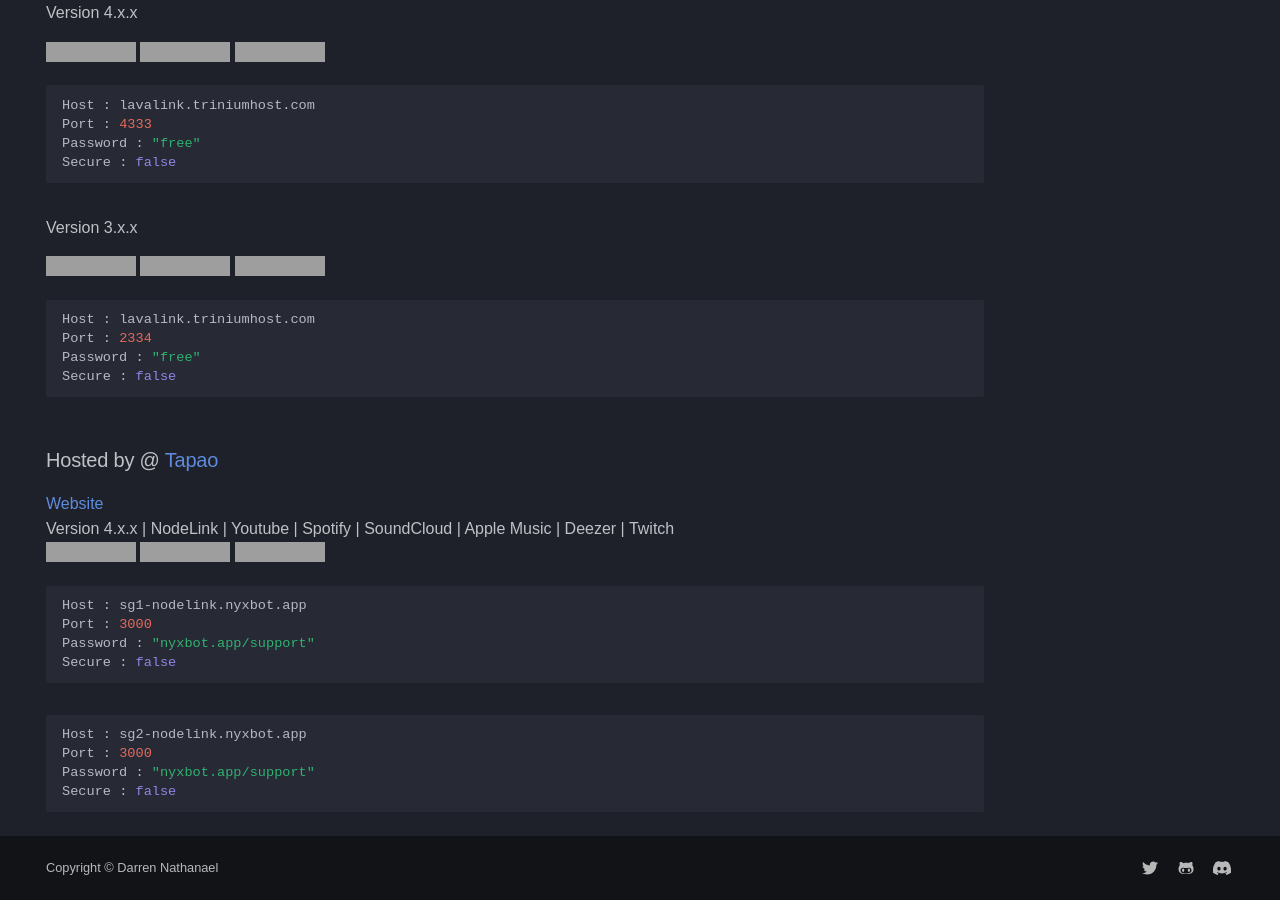
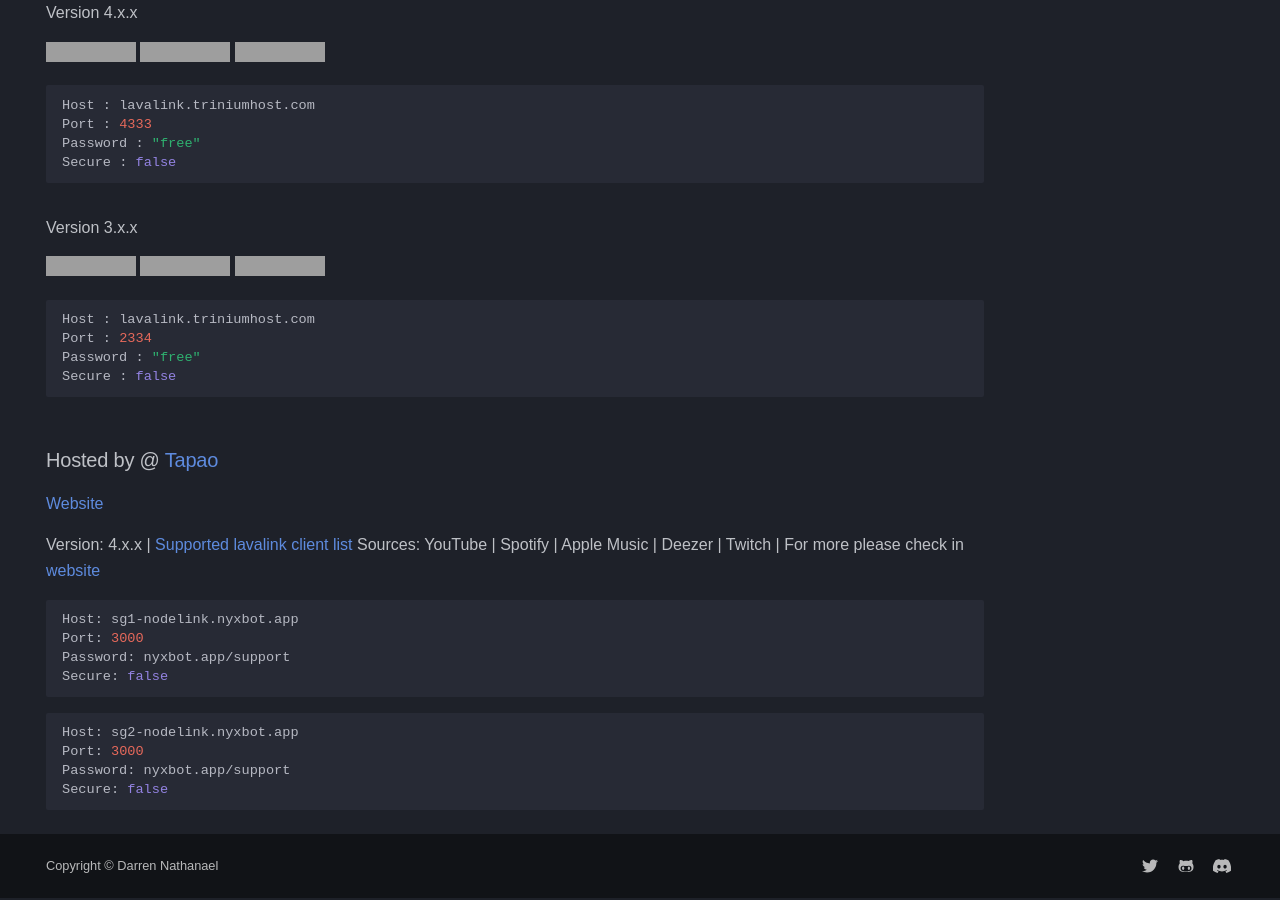
Before and after one commit to DarrenOfficial/lavalink-list, an MkDocs documentation site: the page built from docs/NoSSL/Lavalink-NonSSL.md, in a window 1280 px wide and 900 px high, scrolled down 2498 px. Built offline with MkDocs 1.6.1 and Material for MkDocs 9.7.7, drawn with Linux system fonts in a browser that asks for light colours; some web fonts are replaced; comment, search, counter and statistics services are not loaded; a style sheet for code colours, icons or effects is not loaded; grey boxes are pictures that could not be loaded.

Commit message:
Updated Badge on nyxbot.app (#781)
* Update Lavalink-NonSSL.md

* Update Lavalink-NonSSL.md

* Update Lavalink-NonSSL.md

* Update Lavalink-NonSSL.md

* Update Lavalink-NonSSL.md

````diff
--- a/docs/NoSSL/Lavalink-NonSSL.md
+++ b/docs/NoSSL/Lavalink-NonSSL.md
@@ -126,20 +126,22 @@ Password : "free"
 Secure : false
 ```
 
-### Hosted by @ [Tapao]([https://github.com/Tapao-NonSen](https://github.com/Tapao-NonSen))
-[Website](https://tapao.nyxbot.app/free-nodelink) <br />
-Version 4.x.x | NodeLink | Youtube | Spotify | SoundCloud | Apple Music | Deezer | Twitch<br />
-![status](https://lavalink-list-api.ajieblogs.eu.org/sg1-nodelink.nyxbot.app:3000/badge/Status) ![load](https://list-api.ajieblogs.eu.org/sg1-nodelink.nyxbot.app:3000/badge/Load) ![players](https://lavalink-list-api.ajieblogs.eu.org/sg1-nodelink.nyxbot.app:3000/badge/Players)
+### Hosted by @ [Tapao](https://github.com/Tapao-NonSen)
+[Website](https://tapao.nyxbot.app/free-nodelink)
+
+Version: 4.x.x | [Supported lavalink client list](https://github.com/performanC/nodelink?tab=readme-ov-file#usage)
+Sources: YouTube | Spotify | Apple Music | Deezer | Twitch | For more please check in [website](https://tapao.nyxbot.app/free-nodelink)
+
 ```bash
-Host : sg1-nodelink.nyxbot.app
-Port : 3000
-Password : "nyxbot.app/support"
-Secure : false
+Host: sg1-nodelink.nyxbot.app
+Port: 3000
+Password: nyxbot.app/support
+Secure: false
 ```
 
 ```bash
-Host : sg2-nodelink.nyxbot.app
-Port : 3000
-Password : "nyxbot.app/support"
-Secure : false
+Host: sg2-nodelink.nyxbot.app
+Port: 3000
+Password: nyxbot.app/support
+Secure: false
 ```
````
